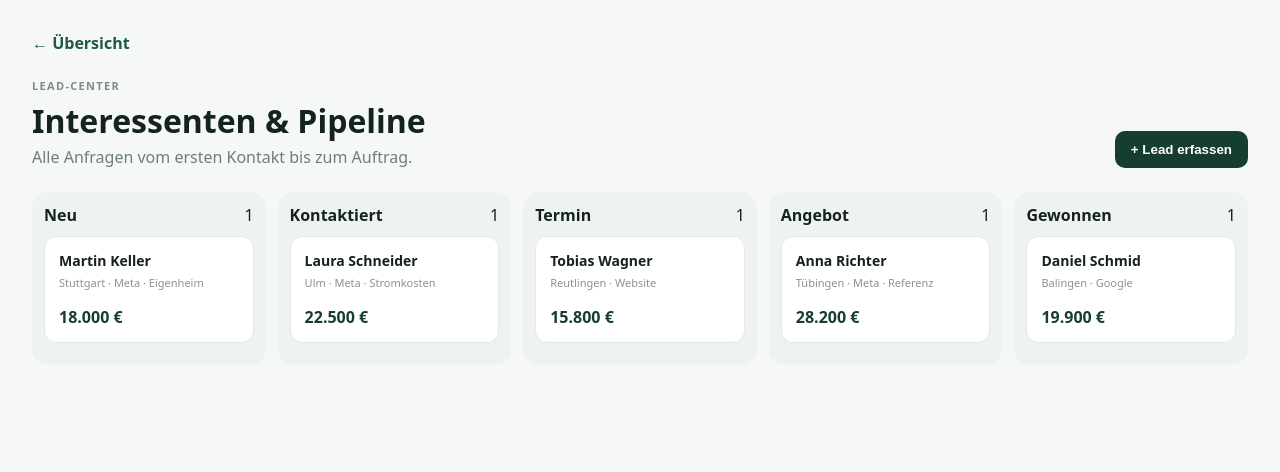
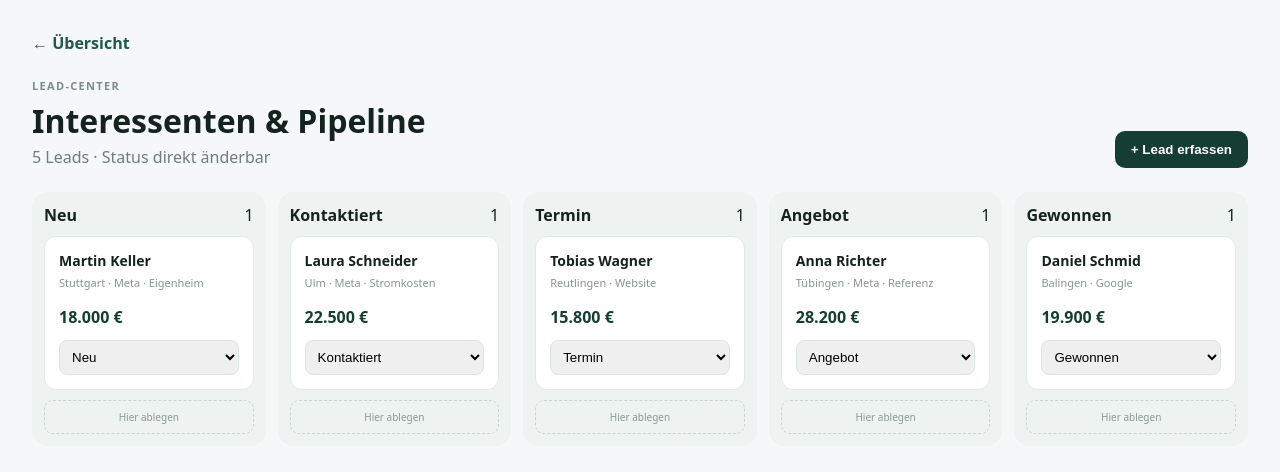
Before and after one commit to ravoeee-droid/solavol, a Next.js app: page /leads in a window 1280 px wide. Shown: the top 472 px of the page. Built offline with nearby package versions, Linux system fonts and the light colour scheme.

Commit message:
Wire interactive lead board

```diff
--- a/app/leads/page.tsx
+++ b/app/leads/page.tsx
@@ -1,20 +1,7 @@
-import {leads} from '../../lib/mock';
+import LeadBoard from './LeadBoard';
 export default function LeadsPage(){
-  const stages=['Neu','Kontaktiert','Termin','Angebot','Gewonnen'];
   return <main style={{padding:32,fontFamily:'system-ui',background:'#f5f7f8',minHeight:'100vh'}}>
     <a href="/" style={{color:'#1e5a46',fontWeight:700,textDecoration:'none'}}>← Übersicht</a>
-    <div style={{display:'flex',justifyContent:'space-between',alignItems:'end',margin:'24px 0'}}>
-      <div><p style={{fontSize:11,letterSpacing:'.12em',fontWeight:800,color:'#7c8d87',margin:0}}>LEAD-CENTER</p><h1 style={{margin:'6px 0 4px'}}>Interessenten & Pipeline</h1><p style={{margin:0,color:'#6f7e79'}}>Alle Anfragen vom ersten Kontakt bis zum Auftrag.</p></div>
-      <button style={{background:'#153d31',color:'#fff',border:0,borderRadius:10,padding:'11px 16px',fontWeight:700}}>+ Lead erfassen</button>
-    </div>
-    <section style={{display:'grid',gridTemplateColumns:'repeat(5,1fr)',gap:12,overflowX:'auto'}}>
-      {stages.map(stage=><div key={stage} style={{minWidth:210,background:'#eef2f0',borderRadius:16,padding:12}}>
-        <div style={{display:'flex',justifyContent:'space-between',marginBottom:10}}><b>{stage}</b><span>{leads.filter(l=>l.status===stage).length}</span></div>
-        {leads.filter(l=>l.status===stage).map(l=><article key={l.name} style={{background:'#fff',padding:14,borderRadius:12,marginBottom:10,border:'1px solid #e3e9e7'}}>
-          <b style={{display:'block',fontSize:14}}>{l.name}</b><span style={{fontSize:11,color:'#87948f'}}>{l.city} · {l.source}</span>
-          <strong style={{display:'block',marginTop:14,color:'#153d31'}}>{l.value}</strong>
-        </article>)}
-      </div>)}
-    </section>
+    <LeadBoard />
   </main>
 }
```
